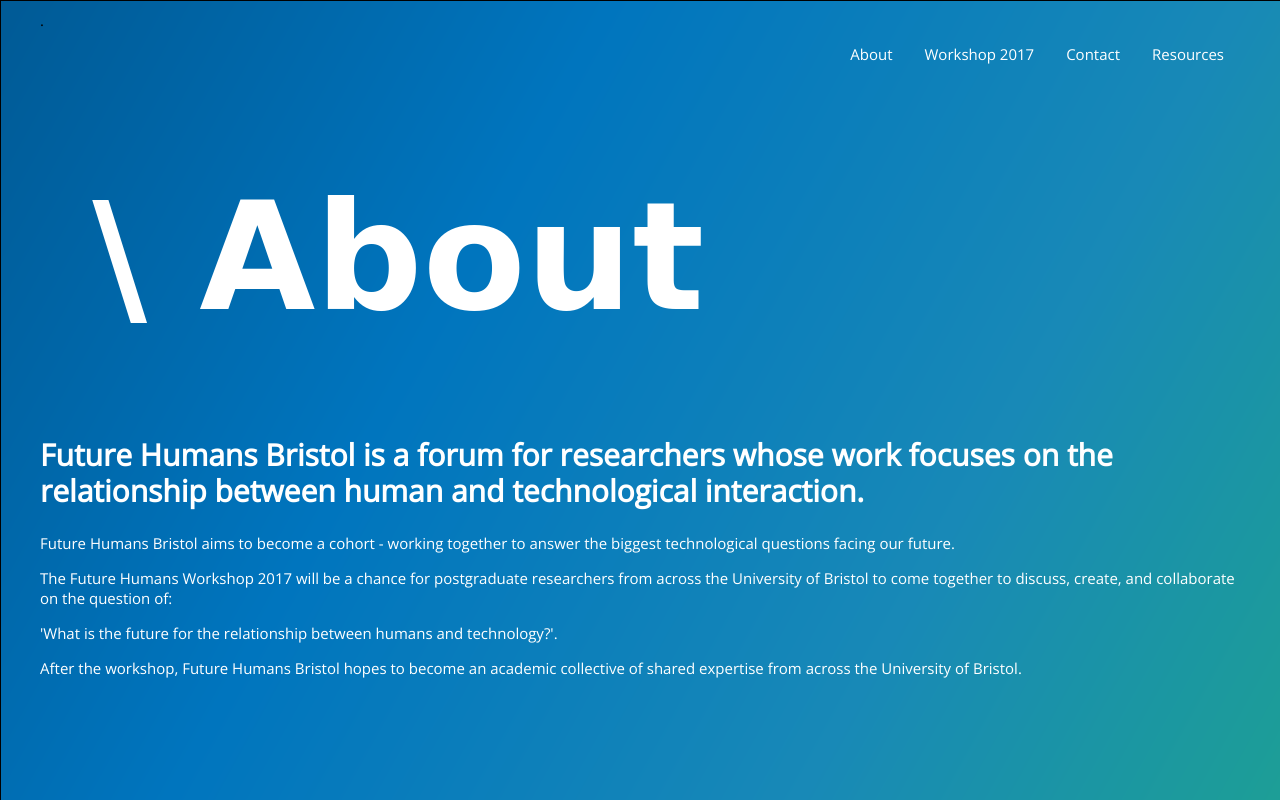
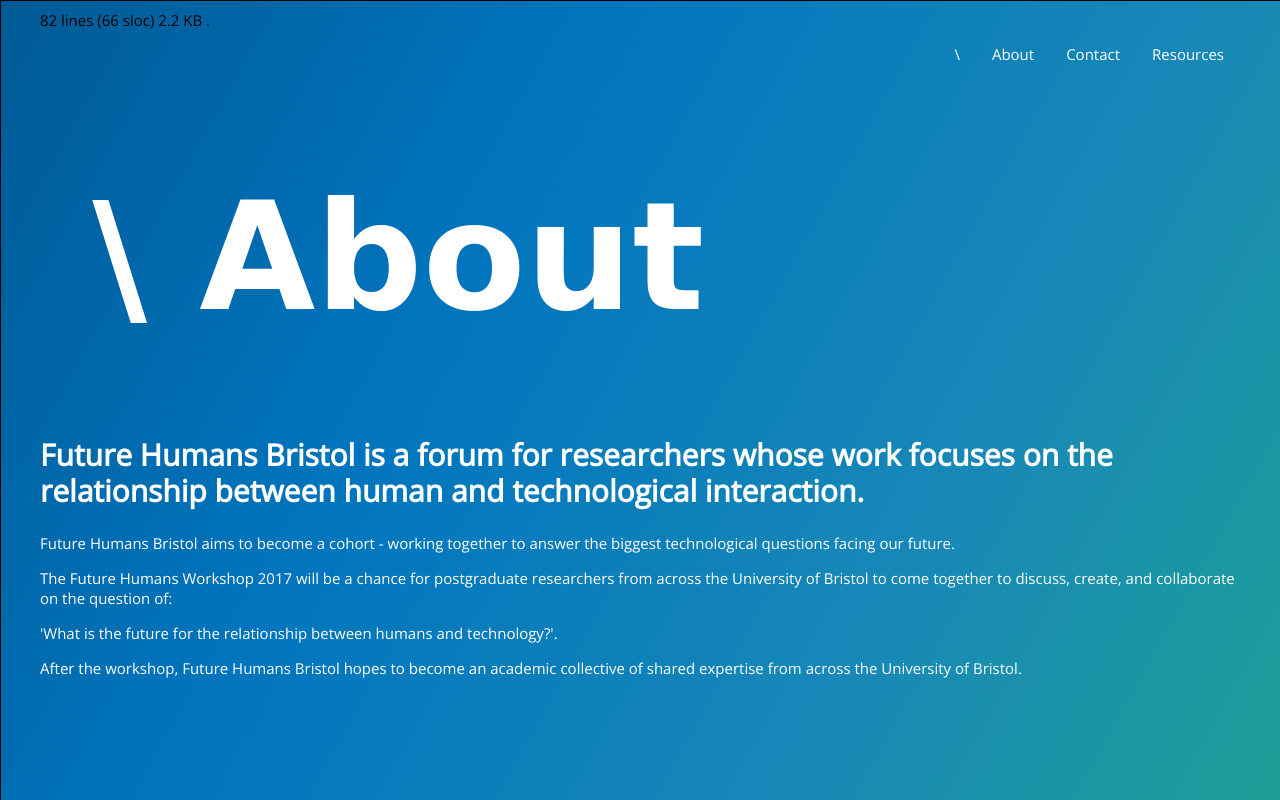
Before and after one commit to future-humans-bristol/workshop-2017, a plain HTML site: page about.html in a window 1280 px wide. Drawn offline with nearby package versions, Linux system fonts and the light colour scheme; a web font is replaced by a local one.

Commit message:
Updated About nav
Updated About nav

```diff
--- a/about.html
+++ b/about.html
@@ -1,3 +1,5 @@
+
+82 lines (66 sloc)  2.2 KB
 <!DOCTYPE html>
 <html>
 <head>
@@ -60,8 +62,8 @@ li a:hover {
 <ul>
   <li style="float:right"><a href="#resources">Resources</a></li>
   <li style="float:right"><a href="#contact">Contact</a></li>
-  <li style="float:right"><a href="#workshop2017">Workshop 2017</a></li>
-  <li style="float:right"><a href="#about">About</a></li>
+  <li style="float:right"><a href="https://future-humans-bristol.github.io/workshop-2017/about">About</a></li>
+	<li style="float:right"><a href="https://future-humans-bristol.github.io/workshop-2017/">\</a></li>
 </ul>
 
 <h1><div class="animated fadeInLeft" style="font-family: 'Kumar One', cursive;">&nbsp\&nbsp;About</div></h1>
```
Also changed, not shown: about/about.txt.
